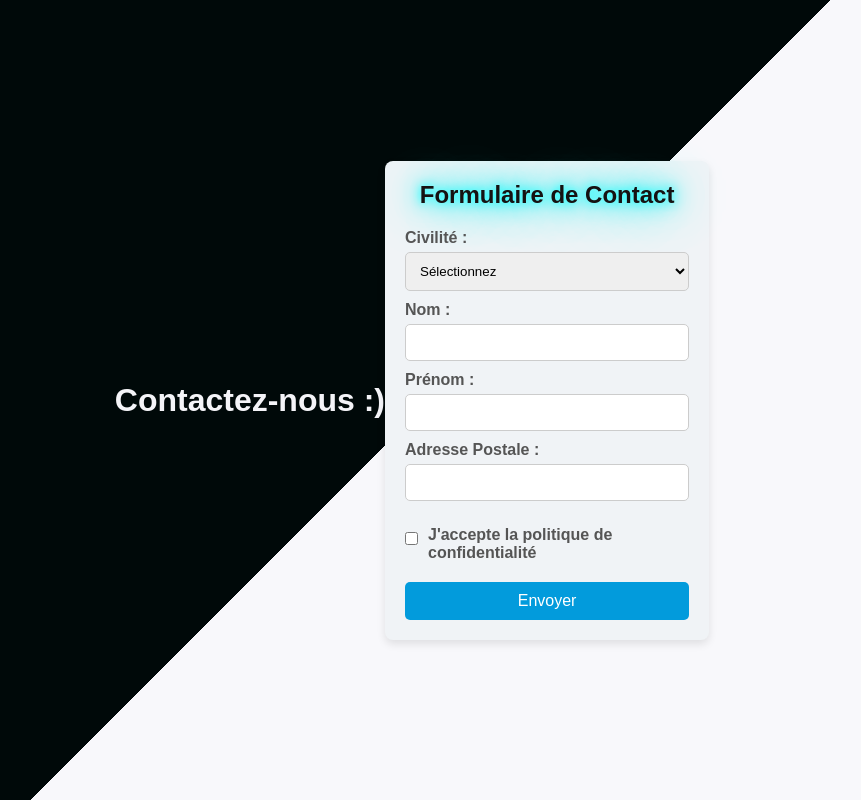
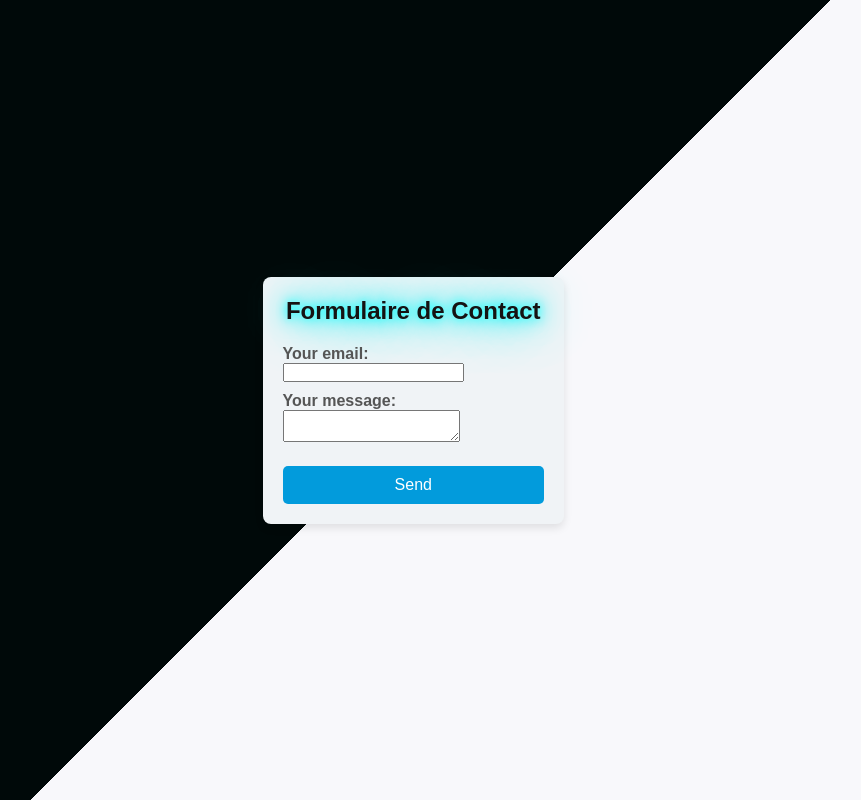
Before and after one commit to sebastien-liveyupeng/deployfansite, a plain HTML site: page contact.html in a window 1280 px wide. Shown: the whole page, without its empty margins (210-1071 px from the left). Drawn offline with Linux system fonts and the light colour scheme.

Commit message:
Update contact.html

```diff
--- a/contact.html
+++ b/contact.html
@@ -16,42 +16,26 @@
 </head>
 <body>
     <header>
-        <h1 style="color: #f4f4f8;">Contactez-nous :)</h1>
+        <h1 style="color: #f4f4f8;"></h1>
     </header>
     <main>
         <section class="contact-form">
             <h2 >Formulaire de Contact</h2>
-            <form action="#" method="POST">
-
-                <label for="civilite">Civilité :</label>
-                <select id="civilite" name="civilite" required>
-                    <option value="">Sélectionnez</option>
-                    <option value="monsieur">Monsieur</option>
-                    <option value="madame">Madame</option>
-                    <option value="mademoiselle">Mademoiselle</option>
-                </select>
-
-
-                <label for="nom">Nom :</label>
-                <input type="text" id="nom" name="nom" required>
-
-
-                <label for="prenom">Prénom :</label>
-                <input type="text" id="prenom" name="prenom" required>
-
-
-                <label for="adresse">Adresse Postale :</label>
-                <input type="text" id="adresse" name="adresse" required>
-
-
-                <div class="privacy-policy">
-                    <input type="checkbox" id="confidentialite" name="confidentialite" required>
-                    <label for="confidentialite">J'accepte la politique de confidentialité</label>
-                </div>
-
-
-                <button type="submit">Envoyer</button>
-            </form>
+            <form
+            action="https://formspree.io/f/xrbgqpqj"
+            method="POST"
+          >
+            <label>
+              Your email:
+              <input type="email" name="email">
+            </label>
+            <label>
+              Your message:
+              <textarea name="message"></textarea>
+            </label>
+            <!-- your other form fields go here -->
+            <button type="submit">Send</button>
+          </form>
         </section>
     </main>
 </body>
```
